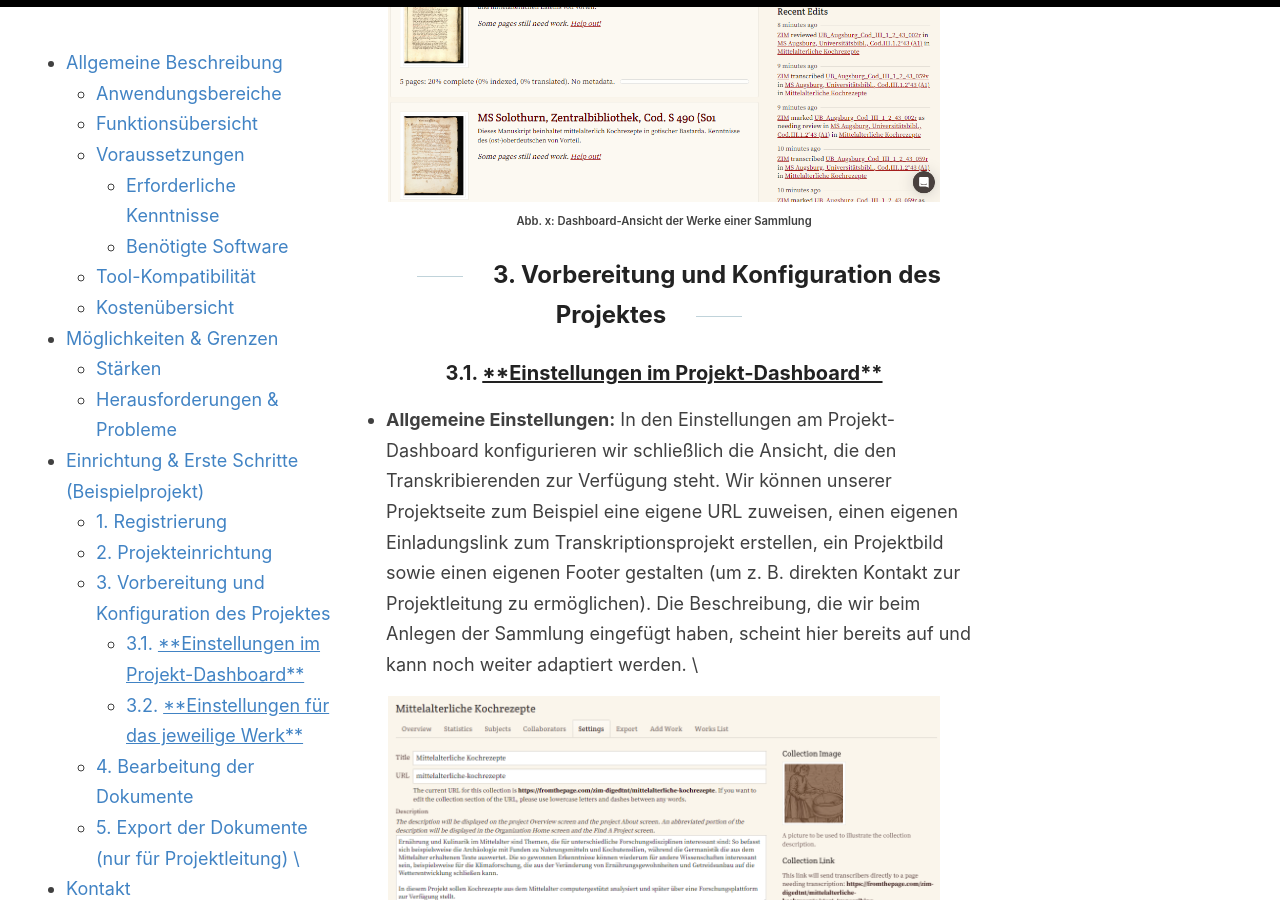
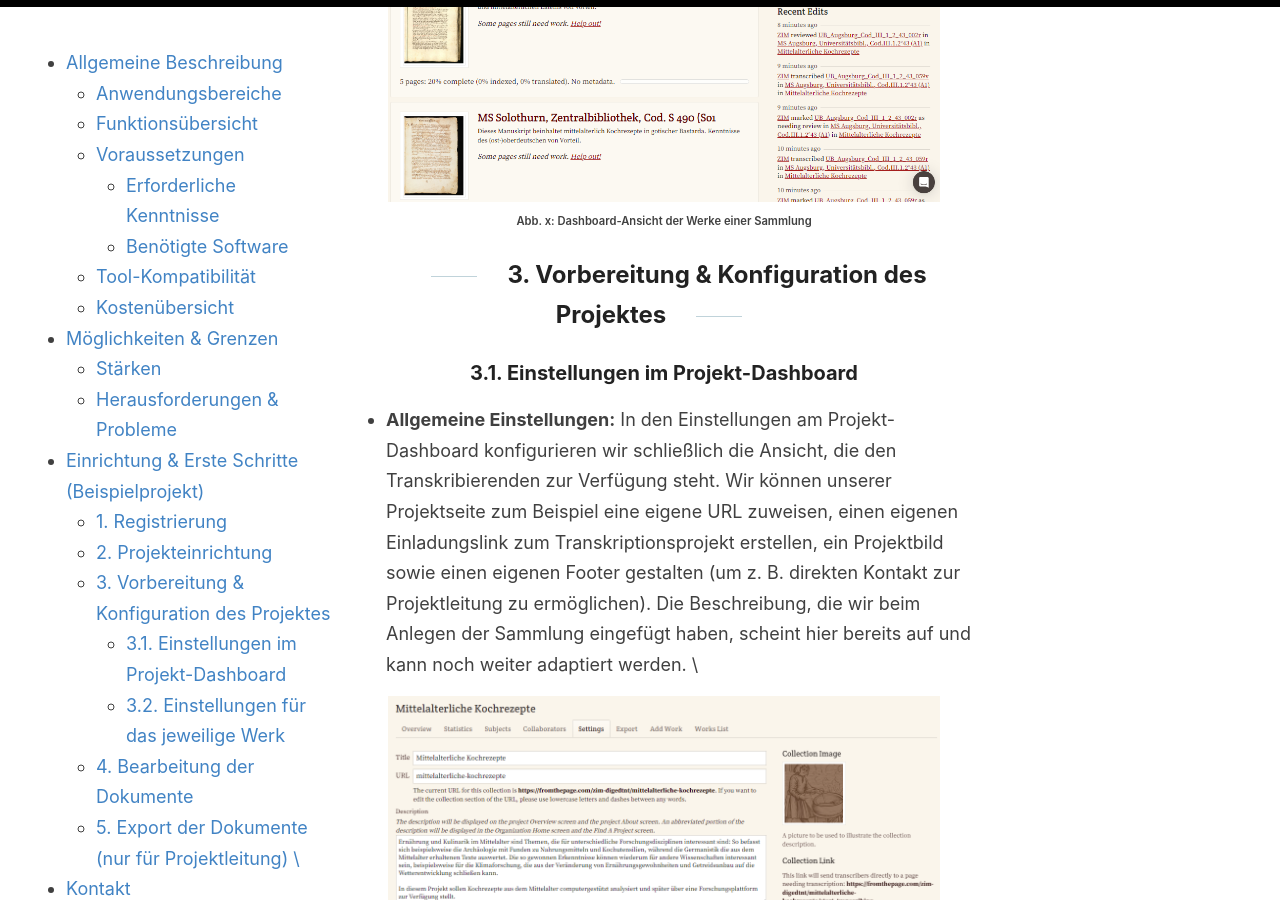
Before and after one commit to DigEdTnT/digedtnt.github.io, a Jekyll site: the page built from _posts/2023-03-27-fromthepage.md, in a window 1280 px wide and 900 px high, scrolled down 10510 px. Built offline with Jekyll 4.4.1, drawn with Linux system fonts in a browser that asks for light colours; some of the changed text lies outside the part shown.

Commit message:
Update 2023-03-27-fromthepage.md

```diff
--- a/_posts/2023-03-27-fromthepage.md
+++ b/_posts/2023-03-27-fromthepage.md
@@ -211,8 +211,8 @@ Anhand eines Beispielprojekts, das zum Ziel hat, Kochrezepte aus dem Mittelalter
    * Nach erfolgreichem Upload kann man die Werke in der “Works List” einsehen und für die einzelnen Werke noch weitere Einstellungen vornehmen.  \
 Auf unserem Dashboard sollten wir nun unsere Werke einsehen können - so wie sie auch andere Personen, die in diesem Werk mithelfen, in ihrem Dashboard vorfinden. \
 {% include image.html url="../data/pipelines/pipeline_1/fromthepage/img/project-dashboard.PNG" description="Abb. x: Dashboard-Ansicht der Werke einer Sammlung" %}
-## 3.  Vorbereitung und Konfiguration des Projektes
-### 3.1. <u>**Einstellungen im Projekt-Dashboard**</u>
+## 3.  Vorbereitung & Konfiguration des Projektes
+### 3.1. Einstellungen im Projekt-Dashboard
    * **Allgemeine Einstellungen:** In den Einstellungen am Projekt-Dashboard konfigurieren wir schließlich die Ansicht, die den Transkribierenden zur Verfügung steht. Wir können unserer Projektseite zum Beispiel eine eigene URL zuweisen, einen eigenen Einladungslink zum Transkriptionsprojekt erstellen, ein Projektbild sowie einen eigenen Footer gestalten (um z. B. direkten Kontakt zur Projektleitung zu ermöglichen). Die Beschreibung, die wir beim Anlegen der Sammlung eingefügt haben, scheint hier bereits auf und kann noch weiter adaptiert werden.  \
 {% include image.html url="../data/pipelines/pipeline_1/fromthepage/img/project-setup1.PNG" description="Abb. x: Konfiguration des Projekts " %} \
 Durch das An- oder Abwählen von diversen Funktionalitäten in den Projekteinstellungen erweitert sich übrigens das Navigationsmenü um entsprechende Tabs (z. B. das Aktivieren des Buttons “Enable Forum” führt dazu, dass im Projekt-Dashboard der Reiter “Forum” zur Verfügung steht. \
@@ -234,7 +234,7 @@ Es ist auch möglich, die Entitäten (in einem CSV) hochzuladen, wobei sich dies
    * **Erstellung von Metadaten für einzelne Werke**: Damit unsere Transkribierenden uns auch bei der Anreicherung mit Metadaten helfen können, aktivieren wir die Metadaten-Beschreibung in den Einstellungen. Auch hierfür erscheint in der Navigation nun ein neuer Tab (Metadata Fields).  \
 {% include image.html url="../data/pipelines/pipeline_1/fromthepage/img/metadata-fields.PNG" description="Abb. x: Metadaten-Felder" %}
    * **API-Aktivierung:** Die Zugänglichkeit des Projekts über eine API lassen wir für unser Projekt vorerst deaktiviert.
-### 3.2. <u>**Einstellungen für das jeweilige Werk**</u>
+### 3.2. Einstellungen für das jeweilige Werk
    * **Allgemeine Einstellungen**: Auch für jedes Werk - also in unserem Fall für jedes Manuskript selbst - können wir diverse Voreinstellungen vornehmen. Darunter fallen die Vergabe eines Titels, die Zuordnung zu einer Sammlung bzw. einem Projekt, die Anpassung der URL sowie die Vergabe eines Identifiers von einem externen System.  \
 {% include image.html url="../data/pipelines/pipeline_1/fromthepage/img/work-setup.PNG" description="Abb. x: Konfigurationen in den Einstellungen zu den einzelnen Werken" %} \
 Zudem können wir diverse Häkchen für unterschiedliche Funktionen setzen, wobei in unserem Fall unsere Seiten weder als semantische Einheiten zu betrachten sind, noch eine [OCR](https://de.wikipedia.org/wiki/Texterkennung)-Korrektur anwendbar ist, und wir diese Optionen daher deaktiviert lassen.
```
